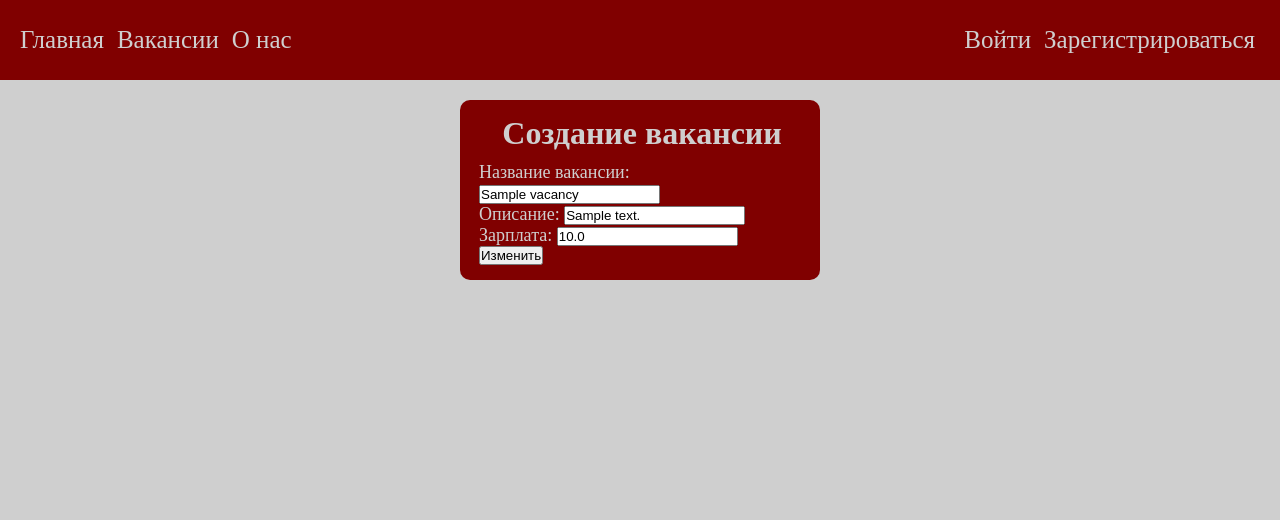
After one commit to Sht0neg/FinalDjangoProject, a Django app: page /vacancy/update-vacancy/1 in a window 1280 px wide. The commit adds this page. Shown: the top 520 px of the page. Run offline with Django 5.2, Linux system fonts and the light colour scheme; tables that the repository leaves empty hold one stand-in row (values such as "Sample post").

Commit message:
Added the ability to edit a created vacancy. Improved display of vacancies in the catalog

```diff
--- a/templates/catalog.html
+++ b/templates/catalog.html
@@ -43,7 +43,7 @@
         {% for vacancy in vacancies %}
             <div class="card">
                 <h2 class="title-card">{{ vacancy.title }}</h2>
-                <p class="price-card">{{ vacancy.price }}</p>
+                <p class="price-card">{{ vacancy.price }} рублей</p>
                 <p class="desc-card">{{ vacancy.author}}</p>
                 <a href="{% url 'vacancy' vacancy.id %}" class="url_text">Полная информация</a>
             </div>
--- a/templates/main.html
+++ b/templates/main.html
@@ -6,7 +6,7 @@
         {% for vacancy in vacancies %}
             <div class="card">
                 <h2 class="title-card">{{ vacancy.title }}</h2>
-                <p class="price-card">{{ vacancy.price }}</p>
+                <p class="price-card">{{ vacancy.price }} рублей</p>
                 <p class="desc-card">{{ vacancy.author}}</p>
                 <a href="{% url 'vacancy' vacancy.id %}" class="url_text">Полная информация</a>
             </div>
--- /dev/null
+++ b/templates/update_vacancy.html
@@ -0,0 +1,16 @@
+{% extends "base.html" %}
+{% block main %}
+    <div class="div_log_reg">
+        <h1>Создание вакансии</h1>
+        <form method="post">
+            {% csrf_token %}
+            <h3 class="text-reg">Название вакансии: {{form.title}}</h3>
+            {{form.title.errors}}
+            <h3 class="text-reg">Описание: {{form.description}}</h3>
+            {{form.description.errors}}
+            <h3 class="text-reg">Зарплата: {{form.price}}</h3>
+            {{form.price.errors}}
+            <input type="submit" value="Изменить">
+        </form>
+    </div>
+{% endblock main %}
--- a/templates/vacancy_card.html
+++ b/templates/vacancy_card.html
@@ -5,7 +5,7 @@
         <h1 class="full-info-text">Полная информация о вакансии</h1>
         <h2 class="full-info-text">Название: {{ vacancy.title }}</h2>
         <h3 class="full-info-text">Работодатель: {{ vacancy.author }} </h3>
-        <h3 class="full-info-text">Зарплата: {{ vacancy.price }}</h3>
+        <h3 class="full-info-text">Зарплата: {{ vacancy.price }} рублей</h3>
         <p class="full-info-text">Описание: {{ vacancy.description }}</p>
         <p class="full-info-text">Дата публикации: {{ vacancy.publication_date }}</p>
         <a class="full-info-text" href="{% url "add_vacancy" vacancy.id %}">Отозваться</a>
--- a/user/views.py
+++ b/user/views.py
@@ -12,7 +12,10 @@ from vacancy.models import *
 
 
 def account(req, pk:int):
-    vacancies = Vacancy.objects.filter(profile=req.user.profile)
+    if req.user.profile.role:
+        vacancies = Vacancy.objects.filter(author=req.user.profile)
+    else:
+        vacancies = Vacancy.objects.filter(profile=req.user.profile)
     name = req.user.username.split("/")[0]
     return render(req, 'account.html', {"vacancies":vacancies, "name":name, })
 
--- a/vacancy/urls.py
+++ b/vacancy/urls.py
@@ -9,5 +9,6 @@ urlpatterns = [
     path("all-vacancies/", api_get_all_vacancies, name="api_get_all_vacancies"),
     path("create-vacancies/", create_vacancy, name="create_vacancy"),
     path("add-vacancy/<int:pk>", add_vacancy, name="add_vacancy"),
+    path("update-vacancy/<int:pk>", update_vacancy, name="update_vacancy"),
     path("del-vacancy/<int:pk>", del_vacancy, name="del_vacancy"),
 ]
--- a/vacancy/views.py
+++ b/vacancy/views.py
@@ -6,6 +6,7 @@ from django.views.generic import ListView
 from django.http import HttpRequest, JsonResponse
 from django.urls import reverse
 from django.shortcuts import redirect
+from django.db.models import Q
 
 class IndexListView (ListView):
     model = Vacancy
@@ -16,7 +17,7 @@ def catalog(req):
     price = req.GET.get("price")
     date = req.GET.get("date")
     title = req.GET.get("title")
-    vacancies = Vacancy.objects.all()
+    vacancies = Vacancy.objects.filter(~Q(profile__exact=req.user.profile))
     if (price):
         vacancies = vacancies.filter(price__gt=int(price))
     if (date):
@@ -54,6 +55,30 @@ def create_vacancy(req):
 
     return render(req, "create_vacancy.html", {"form": form})
 
+def update_vacancy(req, pk:int):
+    if req.method == "POST":
+        vacancy = Vacancy.objects.get(id=pk)
+        form = CreateVacancyForm(req.POST)
+        if form.is_valid():
+            title = form.cleaned_data["title"]
+            desc = form.cleaned_data["description"]
+            price = form.cleaned_data["price"]
+            vacancy.title = title
+            vacancy.description = desc
+            vacancy.price = price
+            vacancy.publication_date = vacancy.publication_date
+            vacancy.author = req.user.profile
+            vacancy.save()
+            return redirect(reverse("catalog"))
+    else:
+        vacancy = Vacancy.objects.get(id=pk)
+        form = CreateVacancyForm()
+        form.fields["title"].initial = vacancy.title
+        form.fields["description"].initial = vacancy.description
+        form.fields["price"].initial = float(vacancy.price)
+
+    return render(req, "update_vacancy.html", {"form": form})
+
 def add_vacancy(req, pk:int):
     vacancy = Vacancy.objects.get(id=pk)
     profile = req.user.profile
```
Also changed, not shown: templates/account.html (+5 -4 lines).
